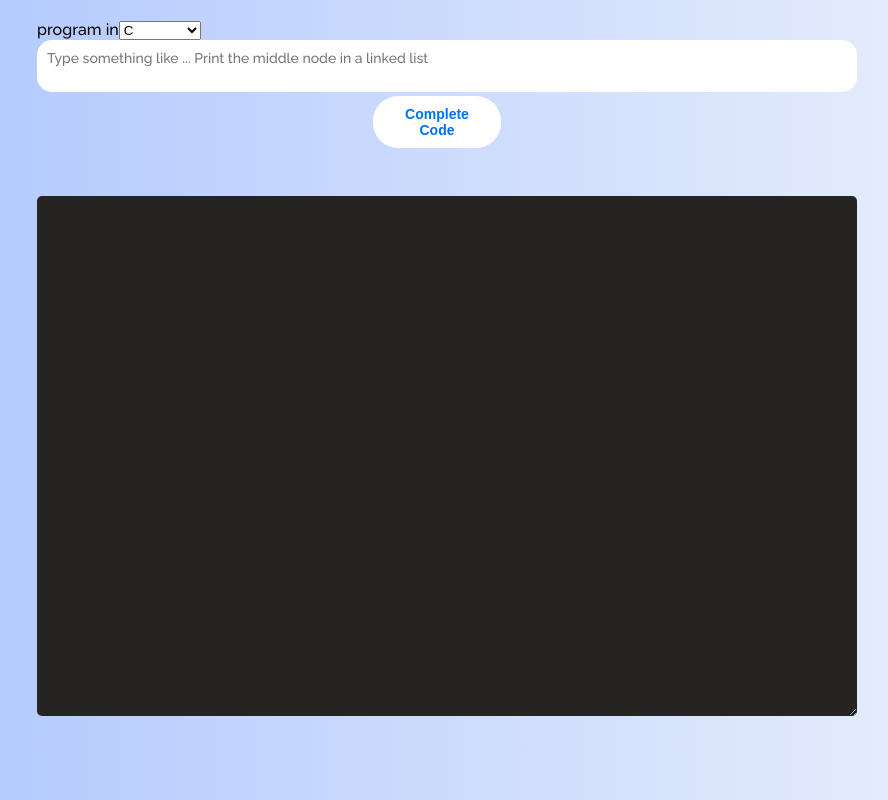
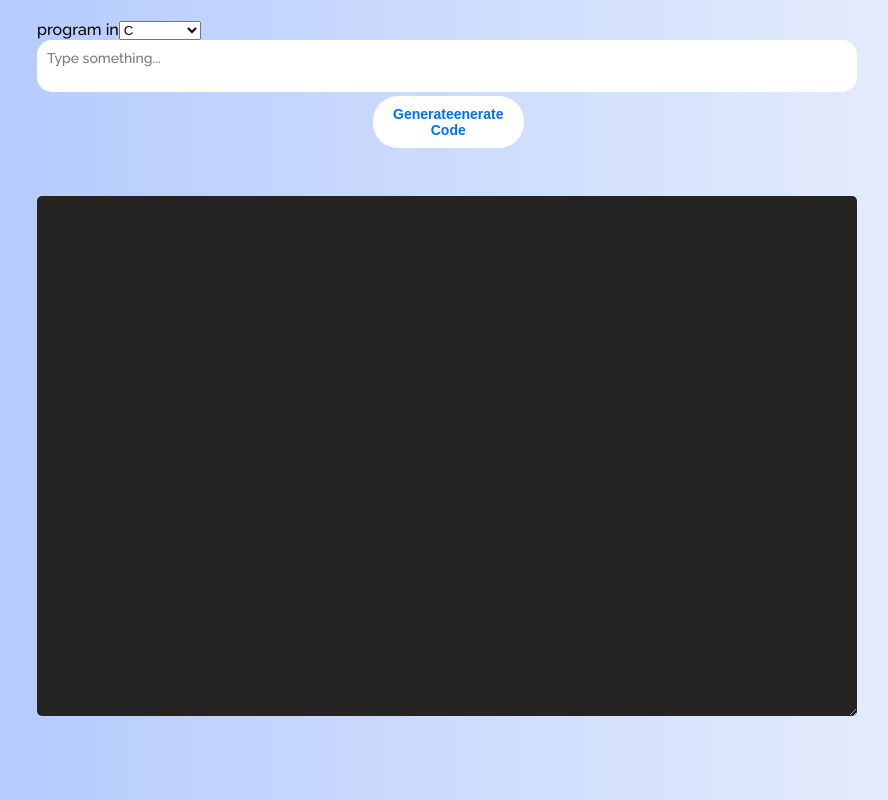
Before and after one commit to shamsu07/priv-ai-code-completion, a React (Create React App) app: page / in a window 1280 px wide. Shown: the whole page, without its empty margins (203-1091 px from the left). Built offline with nearby package versions, Linux system fonts and the light colour scheme.

Commit message:
Update App.js

```diff
--- a/src/App.js
+++ b/src/App.js
@@ -33,7 +33,7 @@ function App() {
     } catch (error) {
       console.error(error);
       setCompletedCode("An error occurred");
-      setCompletedCode(error.message);
+      setCompletedCode(`Error: ${error.message}`);
     }
   };
   return (
@@ -50,11 +50,11 @@ function App() {
         <textarea
           className="text-editor"
           value={code}
-          placeholder="Type something like ... Print the middle node in a linked list "
+          placeholder="Type something... "
           onChange={(event) => setCode(event.target.value)}
         />
         <div className="button-container">
-          <button type="submit">Complete Code</button>
+          <button type="submit">Generateenerate Code</button>
         </div>
       </form>
       <pre>{completedCode}</pre>
```
